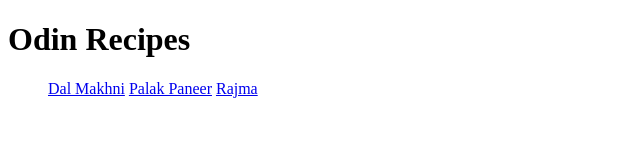
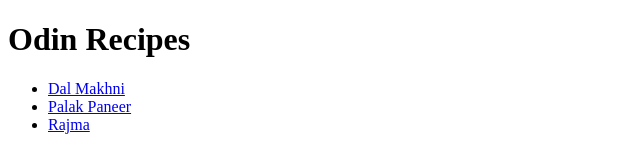
Before and after one commit to mskhurana729/odin-recipes, a plain HTML site: page index.html in a window 1280 px wide. Shown: the whole page, without its empty margins (0-640 px from the left). Drawn offline with Linux system fonts and the light colour scheme.

Commit message:
fix: nest links in li
nesting links in li so that they are not in a single Lines

```diff
--- a/index.html
+++ b/index.html
@@ -7,9 +7,13 @@
 </head>
 <body>
     <h1>Odin Recipes</h1>
-  <ul>  <a href="./recipes/dal-makhni.html" >Dal Makhni</a>
-    <a href="./recipes/palak-paneer.html" >Palak Paneer</a>
-    <a href="./recipes/rajma.html" >Rajma</a>
+  <ul>
+   <li>     <a href="./recipes/dal-makhni.html" >Dal Makhni</a>
+   </li>
+   <li>    <a href="./recipes/palak-paneer.html" >Palak Paneer</a>
+   </li>
+   <li>    <a href="./recipes/rajma.html" >Rajma</a>
+   </li>
 </ul>
 </body>
 </html>
```
